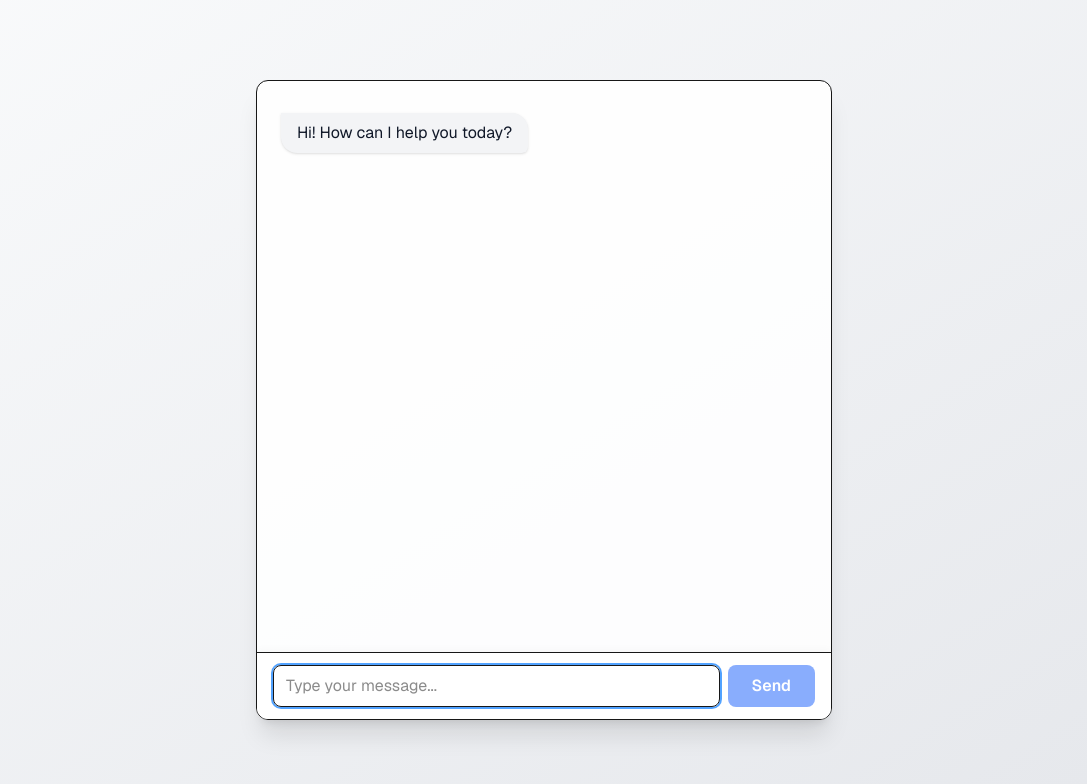
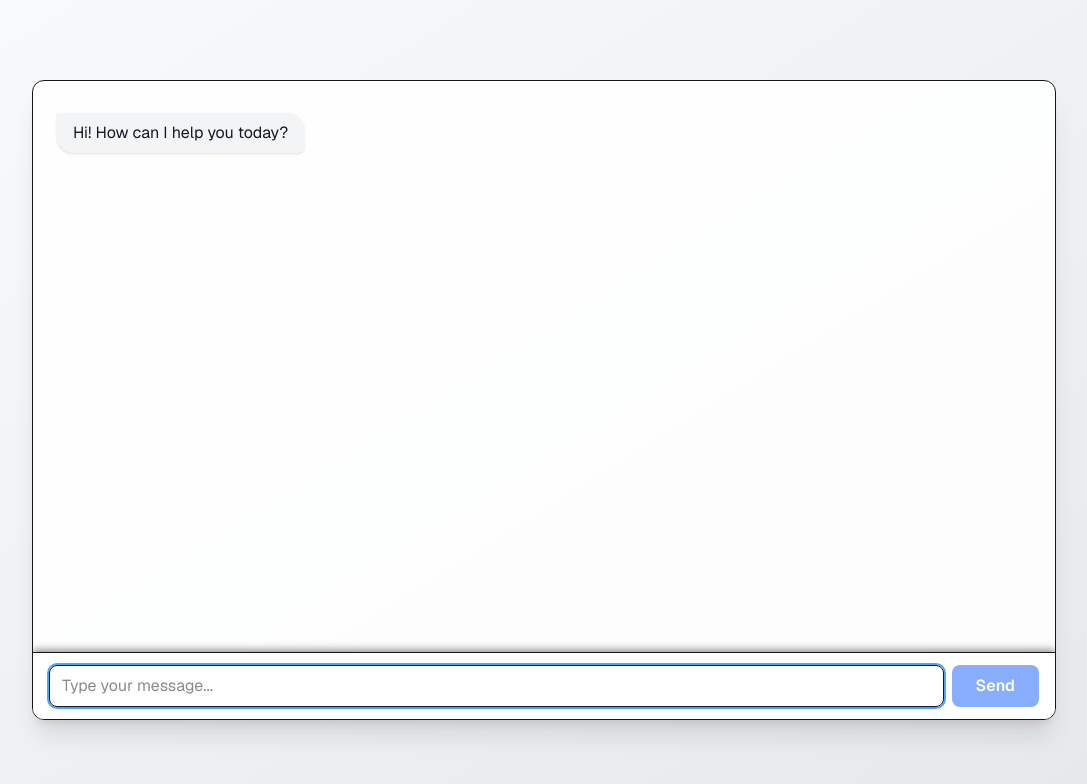
Before and after one commit to harrack63/Research-Project-AI-Chatbot, a Next.js app in the folder frontend/: page / in a window 1280 px wide. Shown: the top 784 px of the page, without its empty margins (96-1183 px from the left). Built offline with nearby package versions, Linux system fonts and the light colour scheme.

Commit message:
add spining animation and make the code more modules

```diff
--- /dev/null
+++ b/frontend/app/components/ChatInput.tsx
@@ -0,0 +1,35 @@
+import React from "react";
+
+type ChatInputProps = {
+  input: string;
+  setInput: (val: string) => void;
+  loading: boolean;
+  sendMessage: (e: React.FormEvent) => void;
+};
+
+const ChatInput: React.FC<ChatInputProps> = ({ input, setInput, loading, sendMessage }) => (
+  <form
+    onSubmit={sendMessage}
+    className="absolute bottom-0 left-0 w-full flex gap-2 bg-white/95 border-t px-4 py-3"
+    style={{ boxShadow: "0 -2px 8px 0 rgba(0, 0, 0, 0.48)" }}
+  >
+    <input
+      className="flex-1 border rounded-lg px-3 py-2 text-base focus:outline-none focus:ring-2 focus:ring-blue-400"
+      value={input}
+      onChange={e => setInput(e.target.value)}
+      placeholder="Type your message..."
+      disabled={loading}
+      required
+      autoFocus
+    />
+    <button
+      type="submit"
+      className="bg-blue-600 text-white px-6 py-2 rounded-lg font-semibold disabled:opacity-50 transition"
+      disabled={loading || !input.trim()}
+    >
+      {loading ? "..." : "Send"}
+    </button>
+  </form>
+);
+
+export default ChatInput;
--- /dev/null
+++ b/frontend/app/components/ChatList.tsx
@@ -0,0 +1,30 @@
+import React from "react";
+import ChatMessage from "./ChatMessage";
+
+type Message = {
+  role: string;
+  content: string;
+};
+
+type ChatListProps = {
+  messages: Message[];
+  chatEndRef: React.RefObject<HTMLDivElement>;
+  loading: boolean;
+};
+
+const ChatList: React.FC<ChatListProps> = ({ messages, chatEndRef, loading }) => (
+  <div className="flex-1 overflow-y-auto px-6 py-8 space-y-4" style={{ marginBottom: 72 }}>
+    {messages.map((m, i) => (
+      <ChatMessage key={i} role={m.role} content={m.content} />
+    ))}
+    {loading && (
+      <div className="flex items-center space-x-2 py-4">
+        <div className="animate-spin rounded-full h-6 w-6 border-t-2 border-b-2 border-blue-500" />
+        <span className="text-gray-500">Thinking...</span>
+      </div>
+    )}
+    <div ref={chatEndRef} />
+  </div>
+);
+
+export default ChatList;
--- /dev/null
+++ b/frontend/app/components/ChatMessage.tsx
@@ -0,0 +1,25 @@
+import React from "react";
+
+type ChatMessageProps = {
+  role: string;
+  content: string;
+};
+
+const ChatMessage: React.FC<ChatMessageProps> = ({ role, content }) => {
+  return (
+    <div className={role === "user" ? "flex justify-end" : "flex justify-start"}>
+      <div
+        className={
+          (role === "user"
+            ? "bg-blue-600 text-white rounded-br-2xl rounded-tl-2xl rounded-bl-md"
+            : "bg-gray-100 text-gray-900 rounded-bl-2xl rounded-tr-2xl rounded-br-md") +
+          " px-4 py-2 max-w-[75%] text-base shadow"
+        }
+      >
+        {content}
+      </div>
+    </div>
+  );
+};
+
+export default ChatMessage;
--- a/frontend/app/page.tsx
+++ b/frontend/app/page.tsx
@@ -1,6 +1,8 @@
 "use client";
 
 import { useState, useRef, useEffect } from "react";
+import ChatList from "./components/ChatList";
+import ChatInput from "./components/ChatInput";
 
 export default function Home() {
   const [messages, setMessages] = useState([
@@ -46,55 +48,16 @@ export default function Home() {
 
   return (
     <div className="font-sans min-h-screen bg-gradient-to-br from-gray-50 to-gray-200 flex flex-col items-center justify-center w-full">
-      <div className="flex flex-col w-full max-w-xl h-[80vh] bg-white/90 rounded-xl shadow-xl border relative overflow-hidden">
+      <div className="flex flex-col w-full max-w-[80vw] h-[80vh] bg-white/90 rounded-xl shadow-xl border relative overflow-hidden">
         {/* Chat area */}
-        <div className="flex-1 overflow-y-auto px-6 py-8 space-y-4" style={{ marginBottom: 72 }}>
-          {messages.map((m, i) => (
-            <div
-              key={i}
-              className={
-                m.role === "user"
-                  ? "flex justify-end"
-                  : "flex justify-start"
-              }
-            >
-              <div
-                className={
-                  (m.role === "user"
-                    ? "bg-blue-600 text-white rounded-br-2xl rounded-tl-2xl rounded-bl-md"
-                    : "bg-gray-100 text-gray-900 rounded-bl-2xl rounded-tr-2xl rounded-br-md") +
-                  " px-4 py-2 max-w-[75%] text-base shadow"
-                }
-              >
-                {m.content}
-              </div>
-            </div>
-          ))}
-          <div ref={chatEndRef} />
-        </div>
+        <ChatList messages={messages} chatEndRef={chatEndRef} loading={loading} />
         {/* Input area fixed at bottom */}
-        <form
-          onSubmit={sendMessage}
-          className="absolute bottom-0 left-0 w-full flex gap-2 bg-white/95 border-t px-4 py-3"
-          style={{ boxShadow: "0 -2px 8px 0 rgba(0,0,0,0.03)" }}
-        >
-          <input
-            className="flex-1 border rounded-lg px-3 py-2 text-base focus:outline-none focus:ring-2 focus:ring-blue-400"
-            value={input}
-            onChange={e => setInput(e.target.value)}
-            placeholder="Type your message..."
-            disabled={loading}
-            required
-            autoFocus
-          />
-          <button
-            type="submit"
-            className="bg-blue-600 text-white px-6 py-2 rounded-lg font-semibold disabled:opacity-50 transition"
-            disabled={loading || !input.trim()}
-          >
-            {loading ? "..." : "Send"}
-          </button>
-        </form>
+        <ChatInput
+          input={input}
+          setInput={setInput}
+          loading={loading}
+          sendMessage={sendMessage}
+        />
       </div>
     </div>
   );
```
